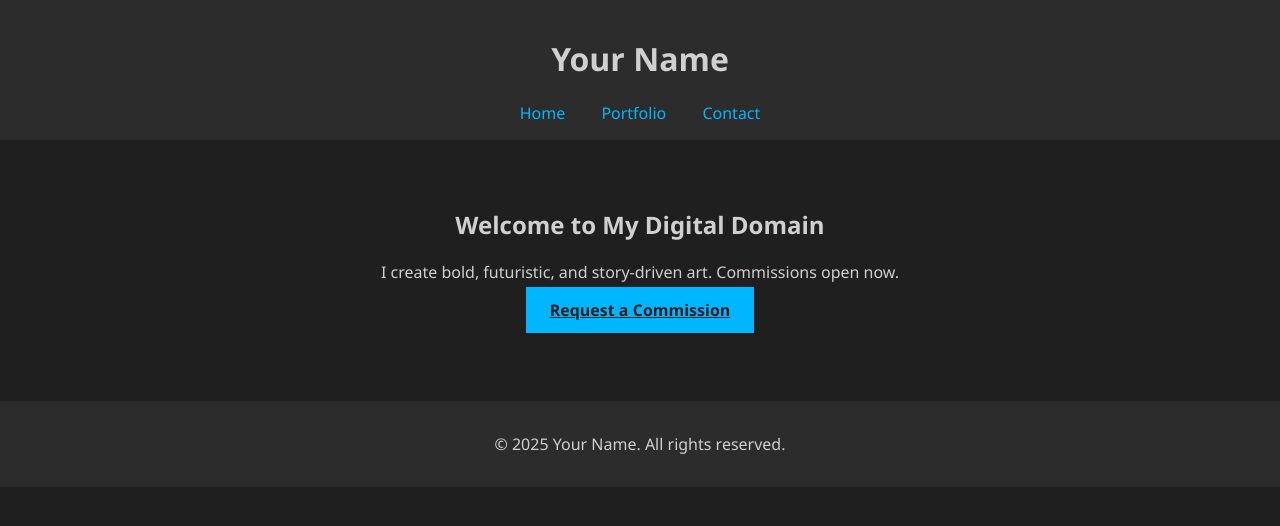
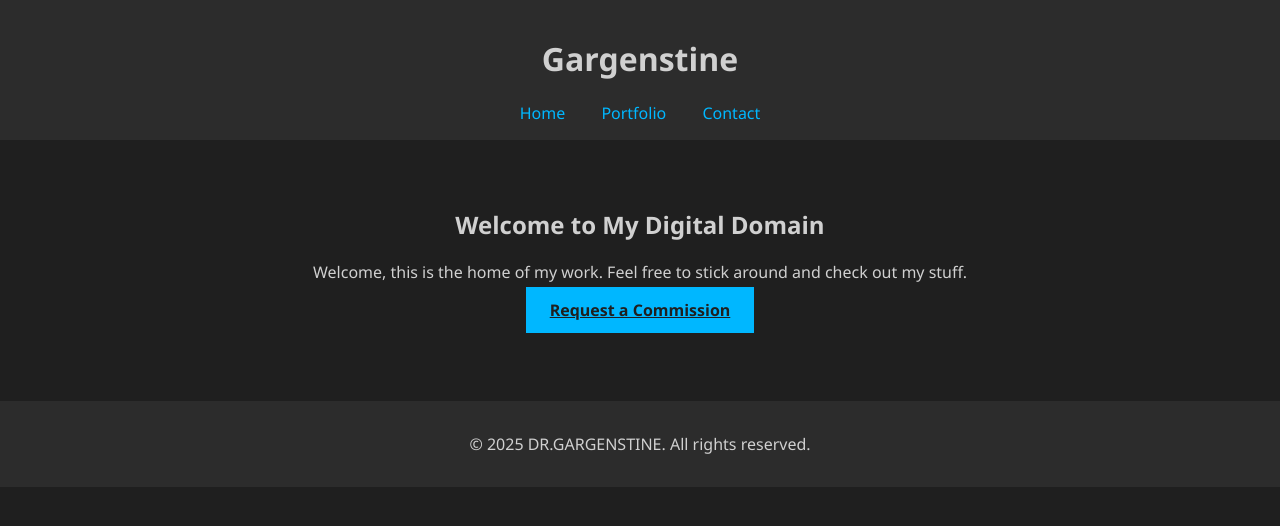
Before and after one commit to simoon-ops/gglogo, a plain HTML site: page main.html in a window 1280 px wide. Drawn offline with Linux system fonts and the light colour scheme.

Commit message:
Update main.html
Edited some text , small details

```diff
--- a/main.html
+++ b/main.html
@@ -3,12 +3,12 @@
 <head>
   <meta charset="UTF-8" />
   <meta name="viewport" content="width=device-width, initial-scale=1.0"/>
-  <title>Your Name | Digital Portfolio</title>
+  <title>gregorygargenstine | Digital Portfolio</title>
   <link rel="stylesheet" href="style.css" />
 </head>
 <body>
   <header>
-    <h1>Your Name</h1>
+    <h1>Gargenstine</h1>
     <nav>
       <a href="main.html">Home</a>
       <a href="portfolio.html">Portfolio</a>
@@ -18,12 +18,12 @@
   <main>
     <section class="hero">
       <h2>Welcome to My Digital Domain</h2>
-      <p>I create bold, futuristic, and story-driven art. Commissions open now.</p>
+      <p>Welcome, this is the home of my work. Feel free to stick around and check out my stuff. </p>
       <a href="contact.html" class="cta-button">Request a Commission</a>
     </section>
   </main>
   <footer>
-    <p>© 2025 Your Name. All rights reserved.</p>
+    <p>© 2025 DR.GARGENSTINE. All rights reserved.</p>
   </footer>
 </body>
 </html>
```
